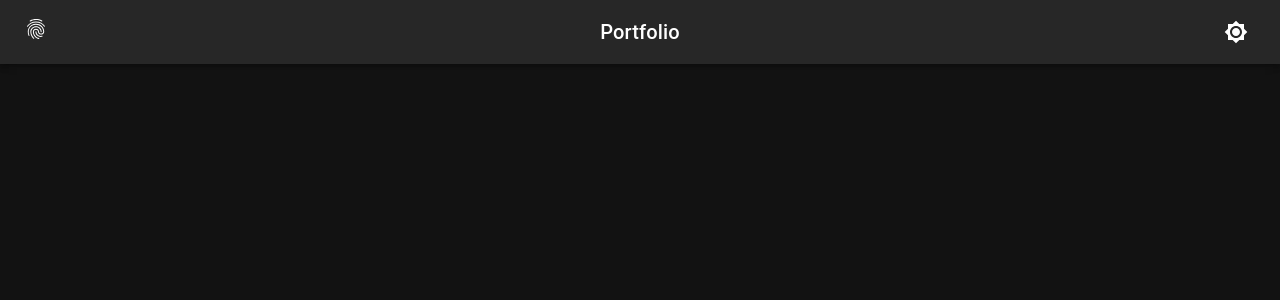
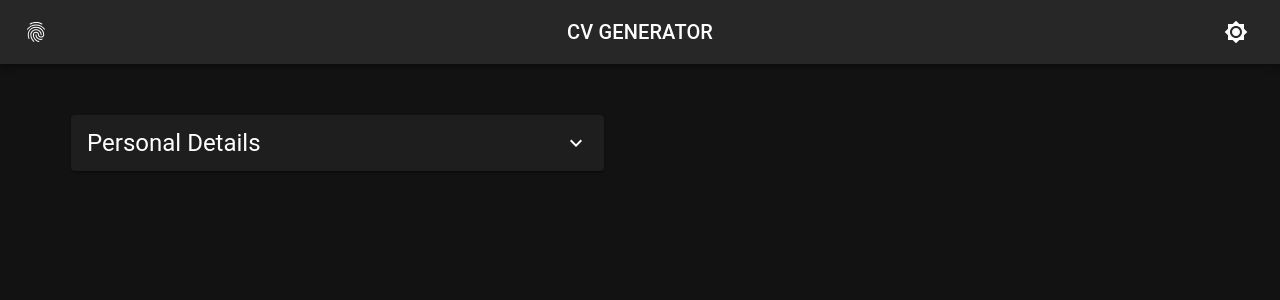
Before and after one commit to Tipu1996/CV-Generator, a React (Vite) app: page / in a window 1280 px wide. Shown: the top 300 px of the page. Built offline with nearby package versions, Linux system fonts and the light colour scheme.

Commit message:
divided body into 2 side-by-side grid items, then put in text fields for the personal details section

```diff
--- a/package.json
+++ b/package.json
@@ -15,7 +15,9 @@
     "@fontsource/roboto": "^5.0.8",
     "@mui/icons-material": "^5.14.13",
     "@mui/material": "^5.14.13",
+    "bootstrap": "^5.3.2",
     "react": "^18.2.0",
+    "react-bootstrap": "^2.9.0",
     "react-dom": "^18.2.0"
   },
   "devDependencies": {
--- a/src/App.jsx
+++ b/src/App.jsx
@@ -2,6 +2,7 @@ import { lightThemeOptions, darkThemeOptions } from "./theme";
 import { CssBaseline, ThemeProvider } from "@mui/material";
 import { useState } from "react";
 import Header from "./components/Header";
+import Body from "./components/Body";
 
 const App = () => {
 	const [theme, setTheme] = useState("dark");
@@ -16,6 +17,7 @@ const App = () => {
 		>
 			<CssBaseline />
 			<Header theme={theme} changeTheme={changeTheme} />
+			<Body />
 		</ThemeProvider>
 	);
 };
--- /dev/null
+++ b/src/components/Body.jsx
@@ -0,0 +1,17 @@
+import { Grid } from "@mui/material";
+import PersonalInfo from "./PersonalInfo";
+
+const Body = () => {
+	return (
+		<Grid container justifyContent={"space-evenly"}>
+			<Grid item xs={10} md={5} textAlign={"center"} marginTop={"4%"}>
+				{/* Add the Forms here */}
+				<PersonalInfo />
+			</Grid>
+			<Grid item xs={10} md={5} textAlign={"center"}>
+				{/* Add the CV Page here */}
+			</Grid>
+		</Grid>
+	);
+};
+export default Body;
--- a/src/components/Header.jsx
+++ b/src/components/Header.jsx
@@ -17,7 +17,7 @@ const Header = ({ theme, changeTheme }) => {
 					</Grid>
 					<Grid item>
 						<Typography variant="h6" ml={2}>
-							Portfolio
+							CV GENERATOR
 						</Typography>
 					</Grid>
 					<Grid item>
--- /dev/null
+++ b/src/components/PersonalInfo.jsx
@@ -0,0 +1,93 @@
+import {
+	TextField,
+	Typography,
+	Stack,
+	Accordion,
+	AccordionSummary,
+	AccordionDetails,
+} from "@mui/material";
+import { ExpandMore } from "@mui/icons-material";
+
+const requiredInfo = [
+	{
+		state: "firstName",
+		label: "First Name",
+		multiLine: false,
+	},
+	{
+		state: "lastName",
+		label: "Last Name",
+		multiLine: false,
+	},
+	{
+		state: "dateOfBirth",
+		label: "Date of Birth",
+		multiLine: false,
+	},
+	{
+		state: "gender",
+		label: "Gender",
+		multiLine: false,
+	},
+	{
+		state: "phoneNumber",
+		label: "Phone Number",
+		multiLine: false,
+	},
+	{
+		state: "emailAddress",
+		label: "Email Address",
+		multiLine: false,
+	},
+	{
+		state: "linkedIn",
+		label: "LinkedIn",
+		multiLine: false,
+	},
+	{
+		state: "aboutMe",
+		label: "About Me",
+		multiLine: true,
+	},
+];
+
+const PersonalInfo = () => {
+	return (
+		<>
+			<Accordion>
+				<AccordionSummary
+					expandIcon={<ExpandMore />}
+					aria-label="Expand"
+					aria-controls="-content"
+					id="-header">
+					<Typography variant="h5">Personal Details</Typography>
+				</AccordionSummary>
+				<AccordionDetails>
+					<Stack spacing={6}>
+						{requiredInfo.map((item, index) =>
+							item.multiLine === true ? (
+								<TextField
+									key={index}
+									id="outlined-basic"
+									label={item.label}
+									variant="outlined"
+									multiline
+									minRows={4}
+								/>
+							) : (
+								<TextField
+									key={index}
+									id="outlined-basic"
+									label={item.label}
+									variant="outlined"
+								/>
+							)
+						)}
+					</Stack>
+				</AccordionDetails>
+			</Accordion>
+		</>
+	);
+};
+
+export default PersonalInfo;
--- a/src/main.jsx
+++ b/src/main.jsx
@@ -1,5 +1,6 @@
 import React from "react";
 import ReactDOM from "react-dom/client";
+import "bootstrap/dist/css/bootstrap.min.css";
 import App from "./App";
 
 ReactDOM.createRoot(document.getElementById("root")).render(
```
Also changed, not shown: 1 other file (tests, documents, lock files or other folders).
